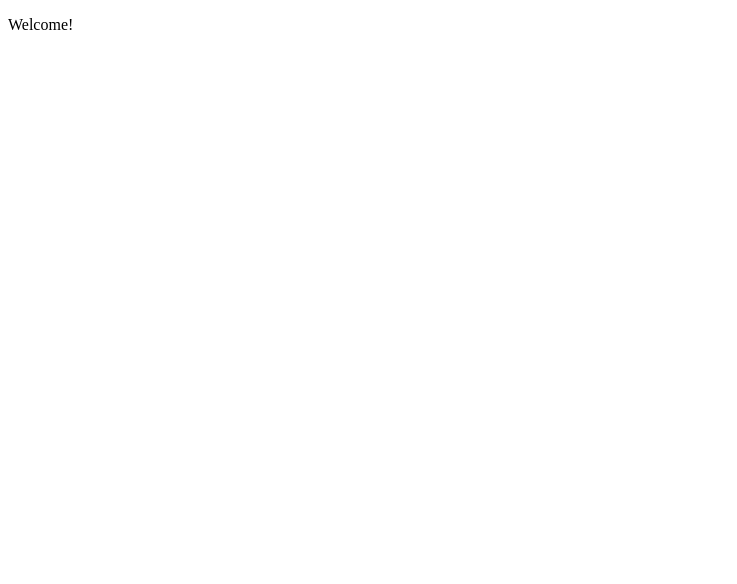
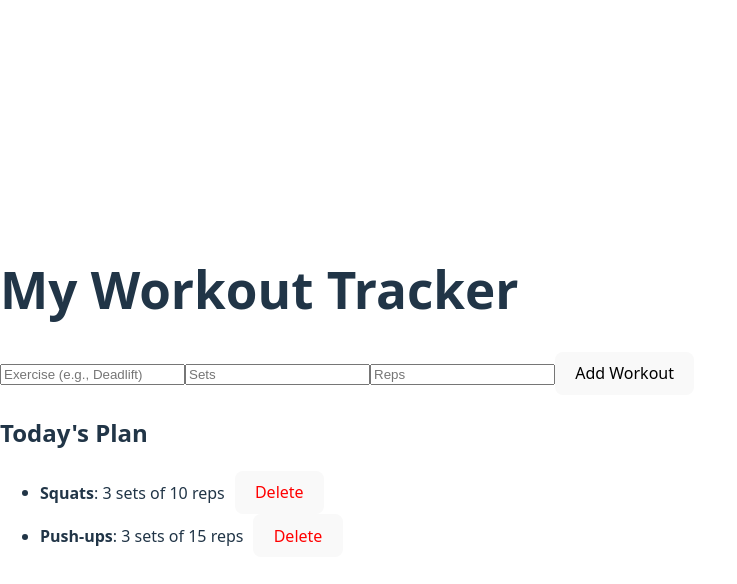
Before and after one commit to Seyiiii/Workout-Tracker, a React (Vite) app: page / in a window 1280 px wide. Shown: the top 584 px of the page, without its empty margins (0-737 px from the left). Built offline with nearby package versions, Linux system fonts and the light colour scheme.

Commit message:
The App skeleton is ready

```diff
--- a/src/App.jsx
+++ b/src/App.jsx
@@ -2,91 +2,83 @@ import { useState } from 'react';
 import './App.css';
 
 function App() {
-  const [workouts, setWorkouts] =  useState([
-    { id: 1, exercise: 'Squats', sets: 3, reps:10},
-    { id: 2 , exercise: 'Push-ups', sets: 3, reps: 15},
+  // --- STATE ---
+  const [workouts, setWorkouts] = useState([
+    { id: 1, exercise: 'Squats', sets: 3, reps: 10 },
+    { id: 2, exercise: 'Push-ups', sets: 3, reps: 15 },
   ]);
 
   const [newExercise, setNewExercise] = useState('');
   const [newSets, setNewSets] = useState('');
   const [newReps, setNewReps] = useState('');
 
+  // --- HANDLERS ---
+
+  // Create Phase
   const handleAddWorkout = (e) => {
     e.preventDefault();
-
     if (!newExercise || !newSets || !newReps) {
-      alert("Please fill out all fields!!");
+      alert("Please fill out all fields.");
       return;
     }
-
     const newWorkout = {
       id: Date.now(),
       exercise: newExercise,
       sets: parseInt(newSets),
       reps: parseInt(newReps),
     };
-
     setWorkouts([...workouts, newWorkout]);
     setNewExercise('');
     setNewSets('');
     setNewReps('');
+  };
 
+  // Delete Phase
   const handleDeleteWorkout = (idToRemove) => {
     const updatedWorkouts = workouts.filter((workout) => workout.id !== idToRemove);
-
     setWorkouts(updatedWorkouts);
   };
 
-  };
-
+  // --- UI RENDERING ---
   return (
     <div className="app-container">
       <h1>My Workout Tracker</h1>
 
-      <form onSubmit={handleAddWorkout} className='workout-form'>
+      {/* The 'Create' Form */}
+      <form onSubmit={handleAddWorkout} className="workout-form">
         <input
           type="text"
-          placeholder='Exercise (e.g., Deadlift)'
+          placeholder="Exercise (e.g., Deadlift)"
           value={newExercise}
           onChange={(e) => setNewExercise(e.target.value)}
         />
         <input
-          type='number'
-          placeholder='Sets'
+          type="number"
+          placeholder="Sets"
           value={newSets}
           onChange={(e) => setNewSets(e.target.value)}
         />
         <input
-          type='number'
-          placeholder='Reps'
+          type="number"
+          placeholder="Reps"
           value={newReps}
           onChange={(e) => setNewReps(e.target.value)}
         />
-        <button type='submit'>Add Workout</button>
+        <button type="submit">Add Workout</button>
       </form>
 
-
-      <div className='workout-list'>
+      {/* The 'Read' List */}
+      <div className="workout-list">
         <h2>Today's Plan</h2>
         <ul>
           {workouts.map((workout) => (
             <li key={workout.id}>
               <strong>{workout.exercise}</strong>: {workout.sets} sets of {workout.reps} reps
-            </li>
-          ))}
-        </ul>
-      </div>
 
-        <div className='workout-List'>
-          <h2>Todays's Plan</h2>
-          <ul>
-            {workouts.map((workout) => (
-              <li key={workout.id}>
-                <strong>{workout.exercise}</strong>: {workout.sets} sets of {workout.reps} reps
-
+              {/* The 'Delete' Button */}
               <button
                 onClick={() => handleDeleteWorkout(workout.id)}
-                className='delete-btn'
+                style={{ marginLeft: '10px', color: 'red' }}
               >
                 Delete
               </button>
@@ -96,7 +88,6 @@ function App() {
       </div>
     </div>
   );
-
 }
 
 export default App;
--- a/src/main.jsx
+++ b/src/main.jsx
@@ -1,6 +1,11 @@
+import { StrictMode } from 'react'
 import { createRoot } from 'react-dom/client'
+import App from './App.jsx'
+import './index.css'
 
 
 createRoot(document.getElementById('sandy')).render(
-  <p>Welcome!</p>
+  <StrictMode>
+    <App />
+  </StrictMode>
 )
```
Lines whose indentation alone changed are shown as unchanged.
